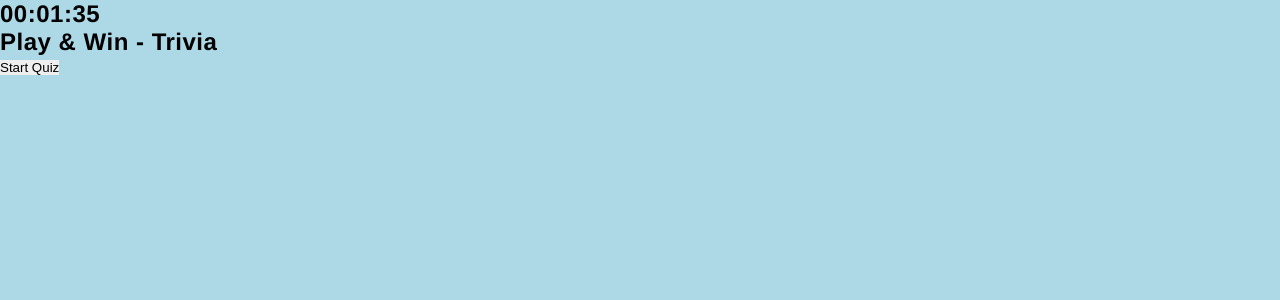
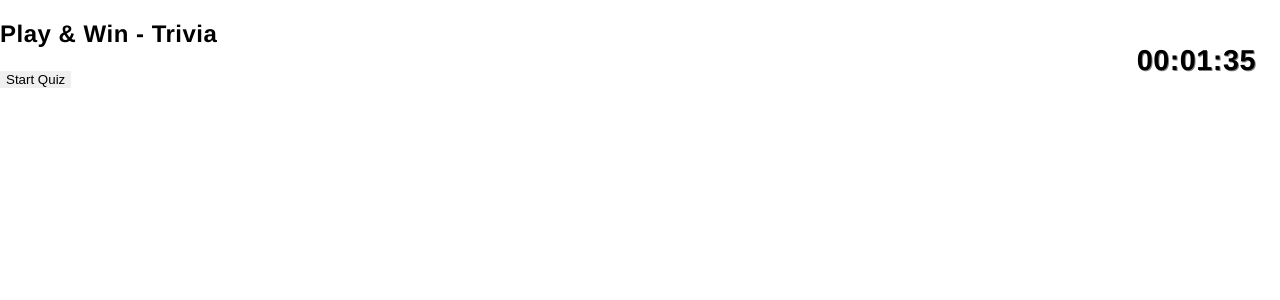
Before and after one commit to apurvaah/armi, a React (Create React App) app: page / in a window 1280 px wide. Shown: the top 300 px of the page. Built offline with nearby package versions, Linux system fonts and the light colour scheme.

Commit message:
debug-15

```diff
--- a/src/Elements/QuizHome.js
+++ b/src/Elements/QuizHome.js
@@ -209,7 +209,7 @@ const QuizHome = () => {
   return (
     <>
       <div className="App">
-        <h2>{timer}</h2>
+        <h2 id="timer">{timer}</h2>
       </div>
       {/* Welcome Page */}
       <Start
--- a/src/Elements/style.css
+++ b/src/Elements/style.css
@@ -1,23 +1,16 @@
-*,
- ::before,
- ::after {
-    margin: 0;
-    padding: 0;
-}
-
 body {
     box-sizing: border-box;
     justify-content: center;
     align-items: center;
-    background-color: lightblue;
+    background-color: white;
 }
 
-.timer {
+#timer {
     float: right;
     margin-right: 24px;
     font-size: 1.8em;
-    color: white;
-    text-shadow: 2px 3px blueviolet;
+    color: black;
+    text-shadow: 1px 1px gray;
     font-weight: bold;
 }
 
@@ -25,7 +18,6 @@ body {
     text-align: center;
     word-wrap: break-word;
     padding: 5px;
-    color: white;
     font-family: 'Staatliches', cursive;
 }
 
```
Also changed, not shown: 12 other files (tests, documents, lock files or other folders).
